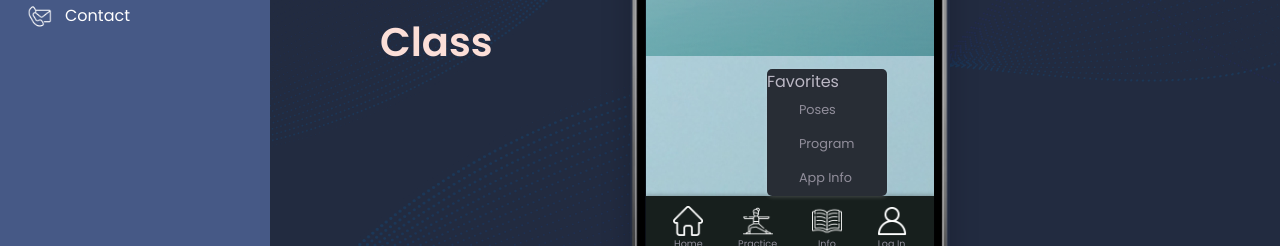
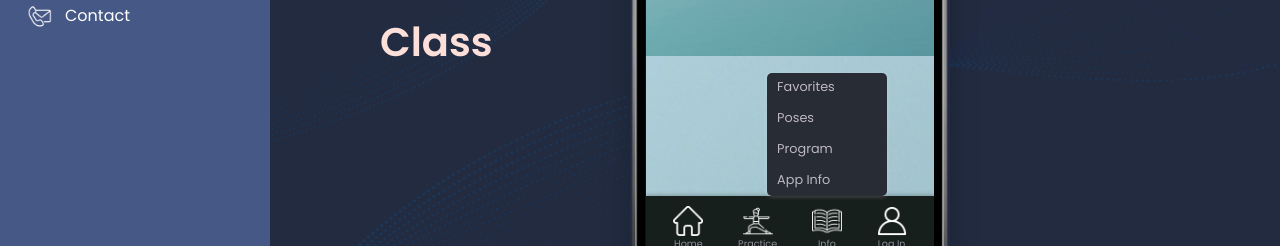
Before and after one commit to GabrielAyilef/WebPortfolioGA, a React (Create React App) app: page /layout/poses-list/1 in a window 1280 px wide. Both pictures are taken after a click on the element "Info". Shown: the part 1970-2216 px from the top of the page. Built offline with nearby package versions, Linux system fonts and the light colour scheme; no server answers.

Commit message:
NavBar links

```diff
--- a/src/components/main/projects/NavBar/NavBar.css
+++ b/src/components/main/projects/NavBar/NavBar.css
@@ -68,6 +68,8 @@
   background-color: #fff;
   border-radius: 5px;
   box-shadow: 0 2px 4px rgba(77, 21, 71, 0.3);
+  height: auto;
+  max-height: auto;
 }
 .NavBar.dark .practice-dropdown,
 .NavBar.dark .info-dropdown{
@@ -82,13 +84,6 @@
 }
 
 
-.info-dropdown ul li{
-  padding-left: 2rem;
-  padding-block: 0.5rem;
-  cursor: pointer;
-  display: block;
-  font-size: 0.8rem;
-}
 
 .practice-dropdown ul li a,
 .info-dropdown ul li a{
@@ -133,11 +128,13 @@ background-color: #3f3f58;
 
   .NavBar.desktop .info-dropdown{
     top: calc(100% + 10px);
-    height: 165px;
+    height: 130px;
+
   }
   .NavBar.desktop .practice-dropdown{
   top: calc(100% + 10px);
-  height: 120px;
+  height: 100px;
+
 }
 .NavBar.desktop .icon-home{
   display: none;
--- a/src/components/main/projects/NavBar/NavBar.js
+++ b/src/components/main/projects/NavBar/NavBar.js
@@ -114,17 +114,41 @@ function NavBar({ handleModal }) {
           {isOpenInfo && (
             <div ref={menuInfoRef} className="info-dropdown">
               <ul>
-                <Link to="/layout/favorites">Favorites</Link>
-
-                <li className="link-shrink" onClick={handleModal}>
-                  Poses
+                <li>
+                  <Link to="/layout/favorites">Favorites</Link>
                 </li>
-                <li className="link-shrink" onClick={handleModal}>
-                  Program
+                <li className="link-shrink">
+                  <Link
+                    to=""
+                    onClick={(e) => {
+                      e.preventDefault();
+                      handleModal();
+                    }}
+                  >
+                    Poses
+                  </Link>
                 </li>
-                <li className="link-shrink" onClick={handleModal}>
-                  {" "}
-                  App Info
+                <li className="link-shrink">
+                  <Link
+                    to=""
+                    onClick={(e) => {
+                      e.preventDefault();
+                      handleModal();
+                    }}
+                  >
+                    Program
+                  </Link>
+                </li>
+                <li className="link-shrink">
+                  <Link
+                    to=""
+                    onClick={(e) => {
+                      e.preventDefault();
+                      handleModal();
+                    }}
+                  >
+                    App Info
+                  </Link>
                 </li>
               </ul>
             </div>
```
